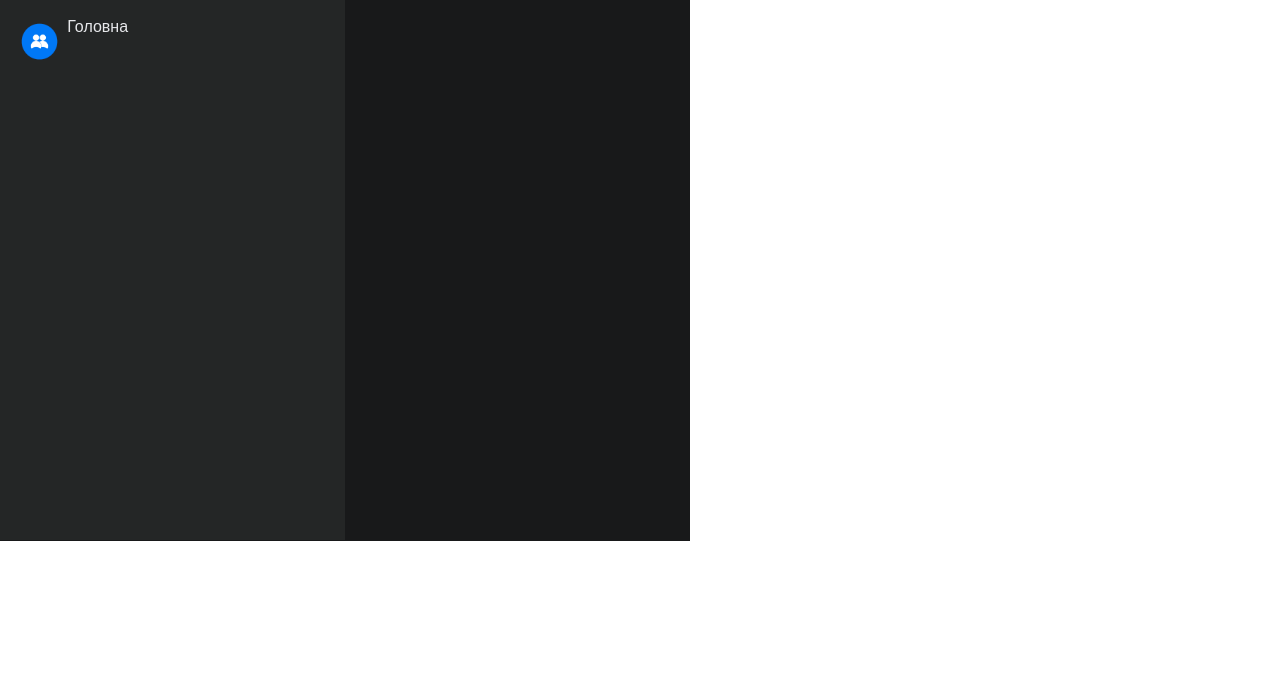
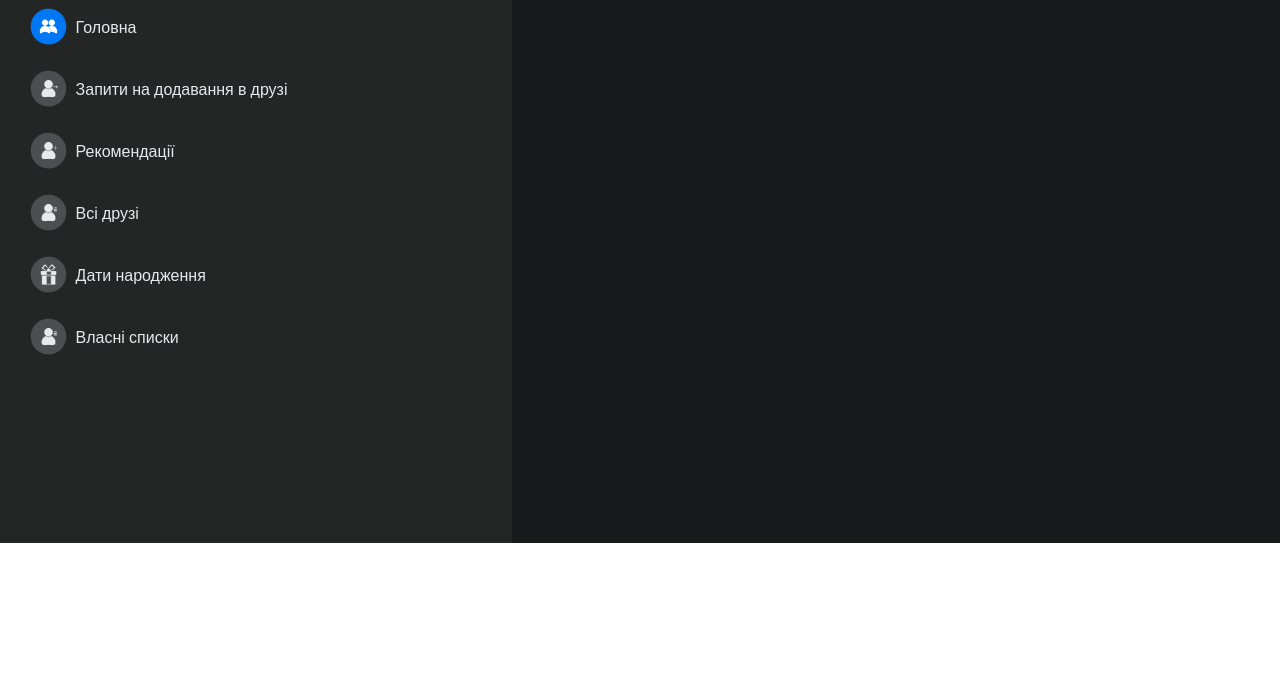
Before and after one commit to vanyachernov/htmlProject, a plain HTML site: page index.html in a window 1280 px wide. Shown: the part 112-800 px from the top of the page. Drawn offline with nearby package versions, Linux system fonts and the light colour scheme.

Commit message:
add new block

```diff
--- a/css/main.css
+++ b/css/main.css
@@ -1,11 +1,12 @@
 body {
   margin: 0;
   padding: 0;
+  background-color: ;
 }
 
 .main {
-  width: 690px;
-  height: 653px;
+  width: 100%;
+  height: auto;
   background-color: #18191A;
 }
 
@@ -20,7 +21,6 @@ body {
   float: right;
   padding:  0px 10px;
 }
-
 
 .navbar_container {
   display: flex;
@@ -38,10 +38,22 @@ body {
   padding: auto;
 }
 
+.secondary {
+  width: 100%;
+  display: flex;
+}
+
 .main-block {
-  width: 50%;
+  width: 40%;
   height: 606px;
   background-color: #242626;
+  display: block;
+}
+
+.secondary-block {
+  width: 60%;
+  height: auto;
+  background-color: #18191A;
 }
 
 .info-block {
@@ -62,7 +74,7 @@ body {
   margin-left: auto;
   margin-right: auto;
   border-radius: 10px;
- /* border: 1px solid red;*/ /* #242626*/;
+  border: 1px solid #242626;
 }
 
 .gear {
--- a/index.html
+++ b/index.html
@@ -29,6 +29,7 @@
                 </div>
           </div>
       </nav>
+      <div class="secondary">
         <div class="main-block">
           <div class="info-block">
             <a href="#"><img src="./img/gear.png" width="45" height="45" class="gear"></img></a>
@@ -39,20 +40,29 @@
             <p class="main-section">Головна</p>
           </div>
           <div class="subordinate-block">
-
+            <img src="./img/gueries_icon.png" width="45" height="45" class="people"></img>
+            <p class="main-section">Запити на додавання в друзі</p>
           </div>
           <div class="subordinate-block">
-
+            <img src="./img/friending_icon.png" width="45" height="45" class="people"></img>
+            <p class="main-section">Рекомендації</p>
           </div>
           <div class="subordinate-block">
-
+            <img src="./img/friendslist_icon.png" width="45" height="45" class="people"></img>
+            <p class="main-section">Всі друзі</p>
           </div>
           <div class="subordinate-block">
-
+            <img src="./img/gift_icon.png" width="45" height="45" class="people"></img>
+            <p class="main-section">Дати народження</p>
           </div>
           <div class="subordinate-block">
+            <img src="./img/friendslist_icon.png" width="45" height="45" class="people"></img>
+            <p class="main-section">Власні списки</p>
+          </div>
+        </div>
 
-        </div>
+        <div class="secondary-block">
+
         </div>
     </div>
   </body>
```
Lines whose indentation alone changed are shown as unchanged.
